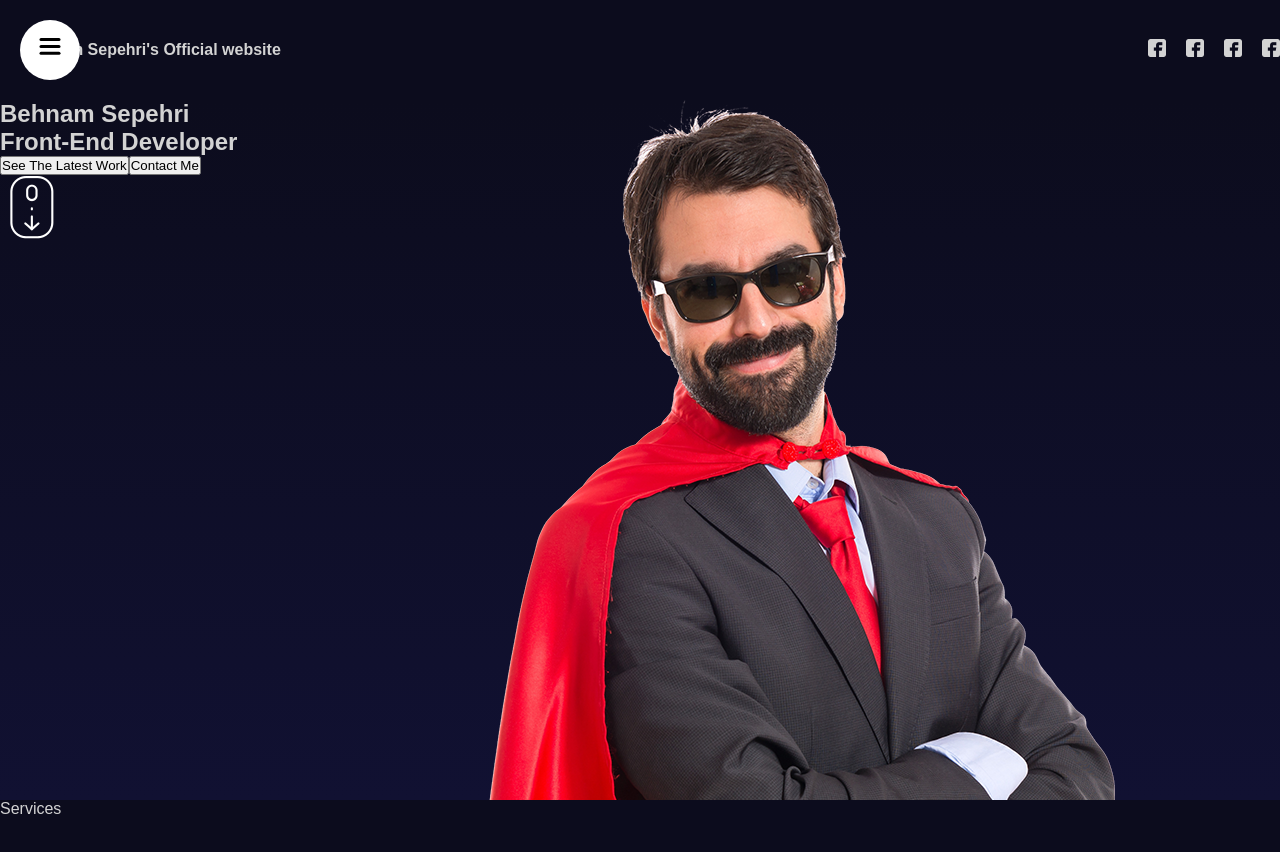
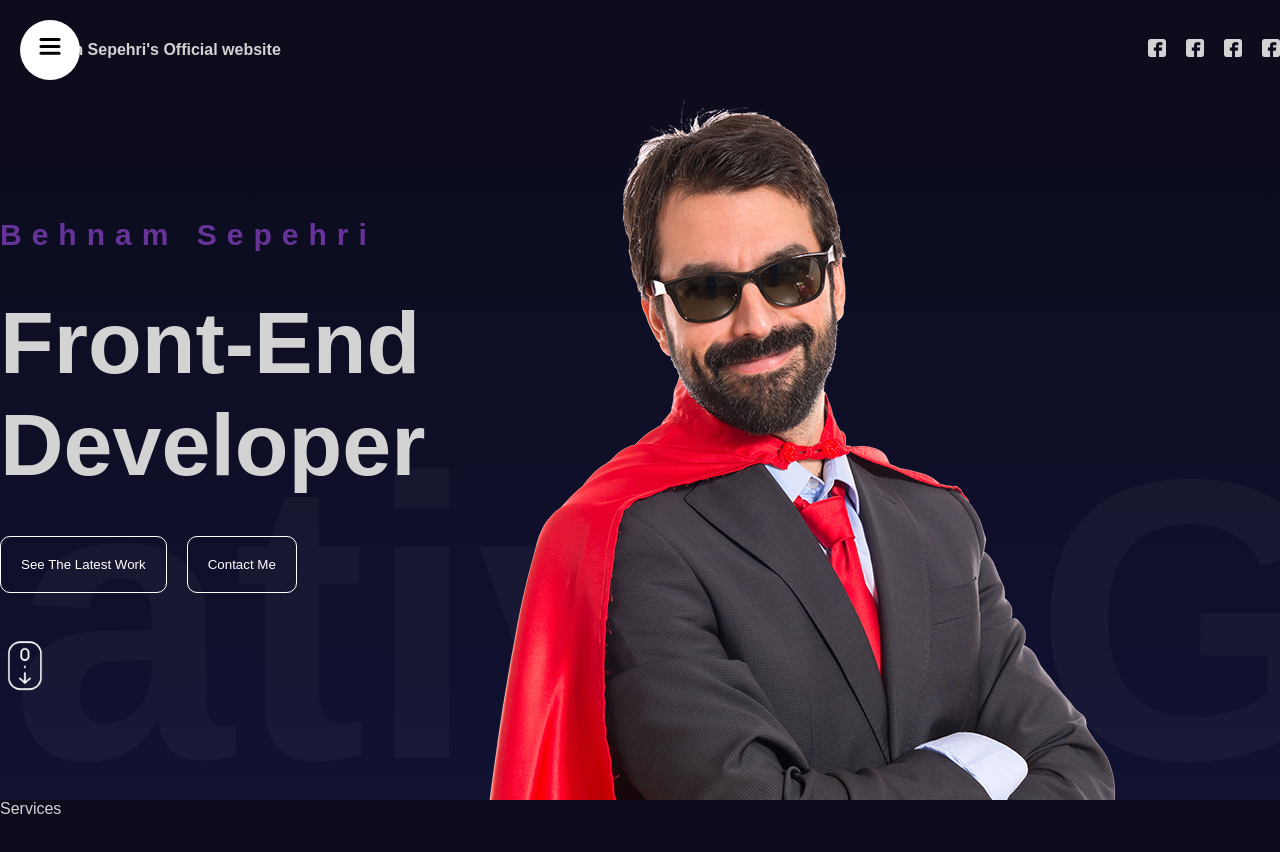
Before and after one commit to behnamac/project_modern_portfolio, a React (Vite) app: page / in a window 1280 px wide. Shown: the top 852 px of the page. Built offline with nearby package versions, Linux system fonts and the light colour scheme.

Commit message:
fix hero and slider bar

```diff
--- a/src/components/Hero/Hero.jsx
+++ b/src/components/Hero/Hero.jsx
@@ -1,20 +1,77 @@
 import "./hero.scss";
+import { motion } from "framer-motion";
 import React from "react";
+
+const textVarients = {
+  initial: {
+    x: -500,
+    opacity: 0,
+  },
+  animate: {
+    x: 0,
+    opacity: 1,
+    transition: {
+      duration: 1,
+      straggerChildren: 0.1,
+    },
+  },
+  scrollButton: {
+    y: 10,
+    transition: {
+      duration: 2,
+      repeat: Infinity,
+      repeatType: "mirror",
+    },
+  },
+};
+const sliderVarients = {
+  initial: {
+    x: 0,
+  },
+  animate: {
+    x: "-220%",
+    transition: {
+      repeat: Infinity,
+      repeatType: "mirror",
+      duration: 20,
+    },
+  },
+};
 
 const Hero = () => {
   return (
     <div className="hero">
       <div className="wrapper">
-        <div className="textContainer">
-          <h2>Behnam Sepehri</h2>
-          <h1>Front-End Developer</h1>
-          <div className="buttons">
-            <button>See The Latest Work</button>
-            <button>Contact Me</button>
-          </div>
-          <img src="/scroll.png" alt="" />
-        </div>
+        <motion.div
+          className="textContainer"
+          variants={textVarients}
+          initial="initial"
+          animate="animate"
+        >
+          <motion.h2 variants={textVarients}>Behnam Sepehri</motion.h2>
+          <motion.h1 variants={textVarients}>Front-End Developer</motion.h1>
+          <motion.div className="buttons" variants={textVarients}>
+            <motion.button variants={textVarients}>
+              See The Latest Work
+            </motion.button>
+            <motion.button variants={textVarients}>Contact Me</motion.button>
+          </motion.div>
+          <motion.img
+            src="/scroll.png"
+            alt=""
+            variants={textVarients}
+            animate="scrollButton"
+          />
+        </motion.div>
       </div>
+      <motion.div
+        className="slidingTextContainer"
+        variants={sliderVarients}
+        initial="initial"
+        animate="animate"
+      >
+        Creative Game and Web Developer
+      </motion.div>
       <div className="imageContainer">
         <img src="hero.png" />
       </div>
--- a/src/components/Hero/hero.scss
+++ b/src/components/Hero/hero.scss
@@ -14,4 +14,44 @@
     height: 100%;
     margin: auto;
   }
+  .textContainer {
+    height: 100%;
+    width: 50%;
+    display: flex;
+    flex-direction: column;
+    justify-content: center;
+    gap: 40px;
+    img {
+      width: 50px;
+    }
+    h2 {
+      font-size: 30px;
+      color: rebeccapurple;
+      letter-spacing: 10px;
+    }
+    h1 {
+      font-size: 88px;
+    }
+    .buttons {
+      button {
+        padding: 20px;
+        border: 1px solid white;
+        border-radius: 10px;
+        background-color: transparent;
+        color: white;
+        margin-right: 20px;
+        cursor: pointer;
+        font-weight: 300;
+      }
+    }
+  }
+  .slidingTextContainer {
+    position: absolute;
+    font-size: 50vh;
+    bottom: -50px;
+    white-space: nowrap;
+    color: #ffffff09;
+    width: 50%;
+    font-weight: bold;
+  }
 }
--- a/src/components/Sidebar/sidebar.scss
+++ b/src/components/Sidebar/sidebar.scss
@@ -39,6 +39,5 @@
     top: 25px;
     left: 25px;
     background-color: transparent;
-
   }
 }
```
